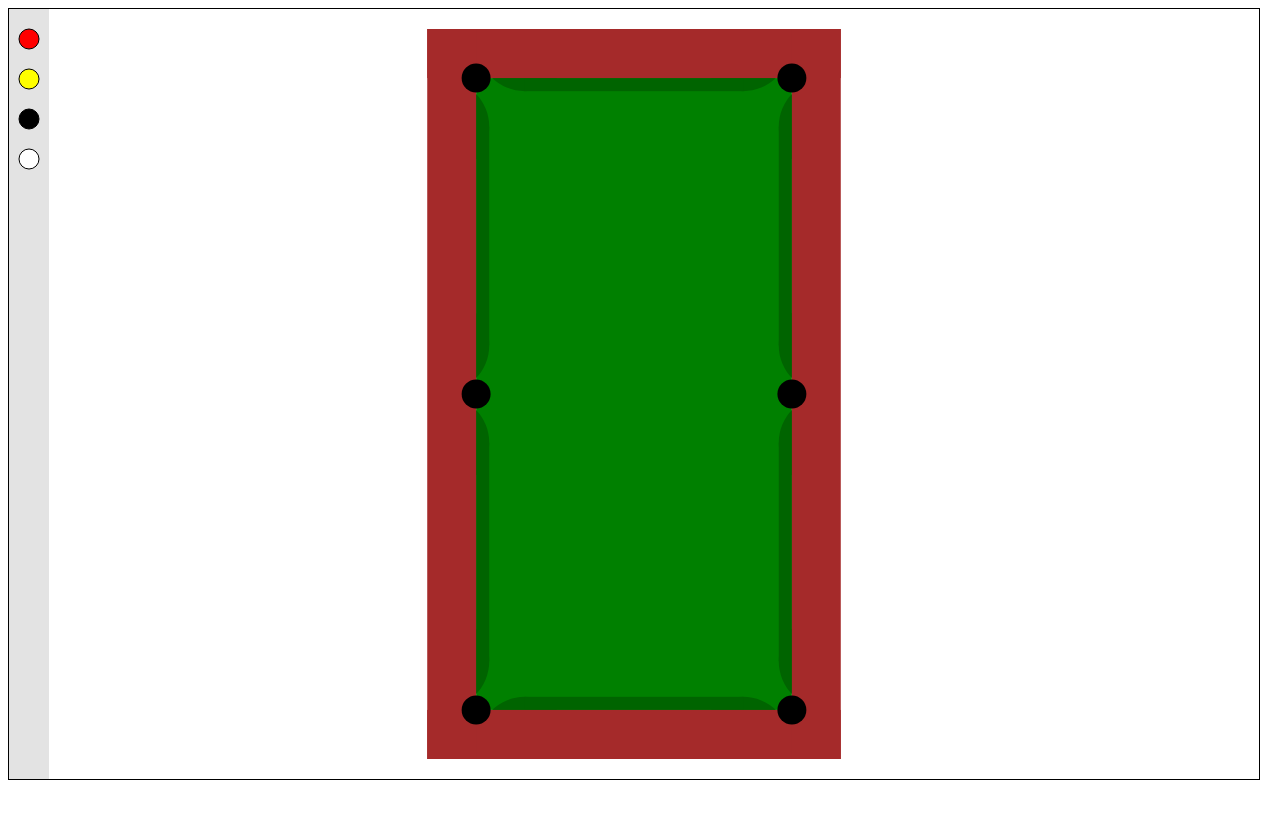
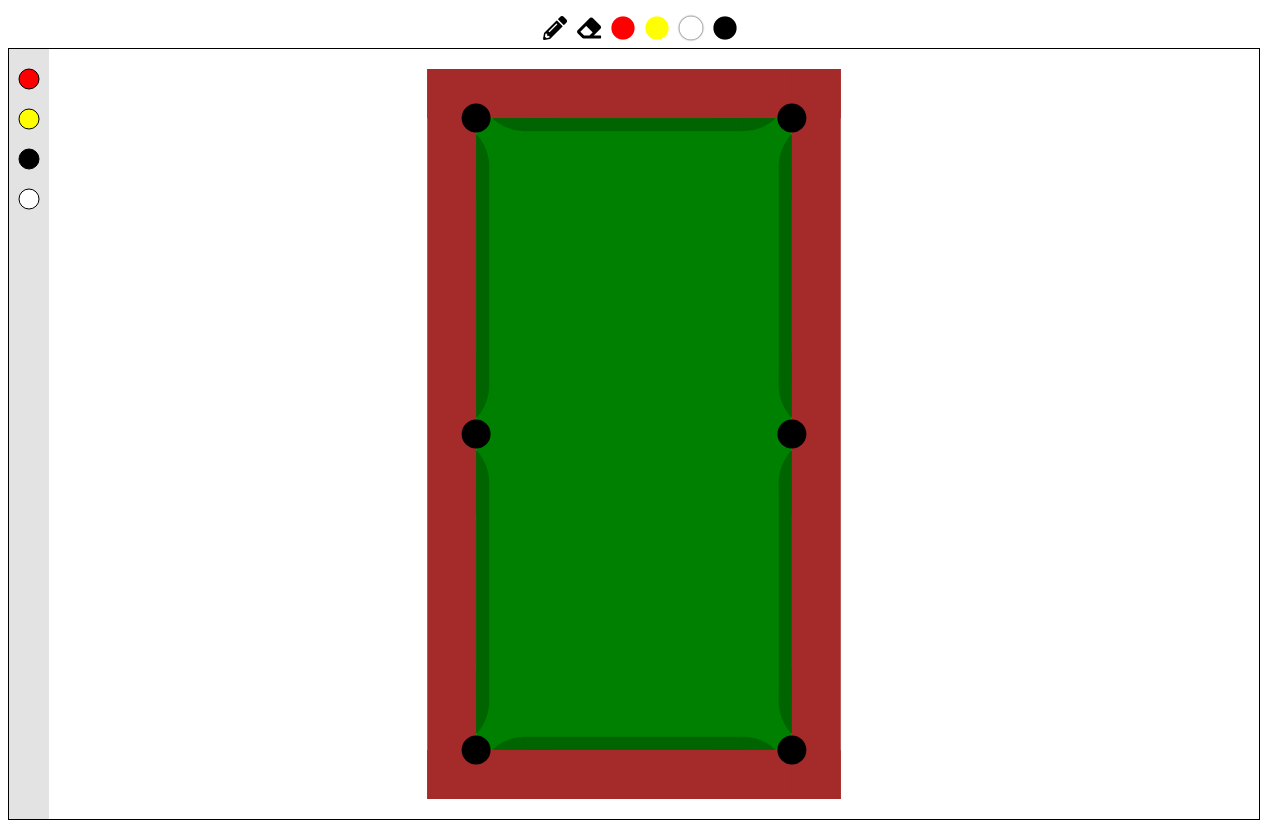
Before and after one commit to Snaags/poolnote, a plain HTML site: page index.html in a window 1280 px wide. Before the commit the page ends 800 px from the top, so only its background shows below. Drawn offline with Linux system fonts and the light colour scheme.

Commit message:
html butoons

```diff
--- a/index.html
+++ b/index.html
@@ -4,8 +4,48 @@
     <meta charset="UTF-8">
     <meta name="viewport" content="width=device-width, initial-scale=1.0">
     <title>Simple Graphics with JavaScript</title>
+    <link rel="stylesheet" href="https://cdnjs.cloudflare.com/ajax/libs/font-awesome/5.15.3/css/all.min.css">
+<style>
+    #toolbar {
+        display: flex; /* Use Flexbox */
+        justify-content: center; /* Center items horizontally */
+        align-items: center; /* Center items vertically (if needed) */
+        flex-wrap: wrap; /* Wrap items to next line if toolbar width is exceeded */
+        margin-top: 10px;
+    }
+    #toolbar button {
+        font-size: 24px;
+        cursor: pointer;
+        background: none;
+
+        border: none;
+        padding: 5px;
+    }
+    #toolbar button:hover, #toolbar button:focus {
+        color: royalblue;
+    }
+    .fa-circle.red { color: red; }
+    .fa-circle.yellow { color: yellow; }
+    .fa-circle.white { color: white; }
+    .fa-circle.black { color: black; }
+    /* Ensure white circles are visible */
+    .fa-circle.white:before {
+        text-shadow: 0 0 2px #000;
+    }
+</style>
+
 </head>
 <body>
+    <div id="toolbar">
+    <button id="drawMode" title="Draw Balls"><i class="fas fa-pencil-alt"></i></button>
+    <button id="eraseMode" title="Erase Balls"><i class="fas fa-eraser"></i></button>
+    <!-- Colored Ball Buttons -->
+    <button class="colorButton" data-color="red" title="Red Ball"><i class="fas fa-circle red"></i></button>
+    <button class="colorButton" data-color="yellow" title="Yellow Ball"><i class="fas fa-circle yellow"></i></button>
+    <button class="colorButton" data-color="white" title="White Ball"><i class="fas fa-circle white"></i></button>
+    <button class="colorButton" data-color="black" title="Black Ball"><i class="fas fa-circle black"></i></button>
+</div>
+
     <canvas id="myCanvas" style="border:1px solid #000;"></canvas>
     <script src="script.js"></script>
 </body>
```
